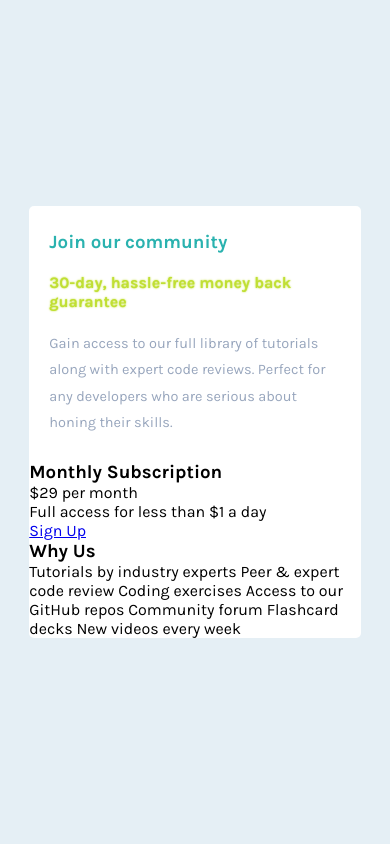
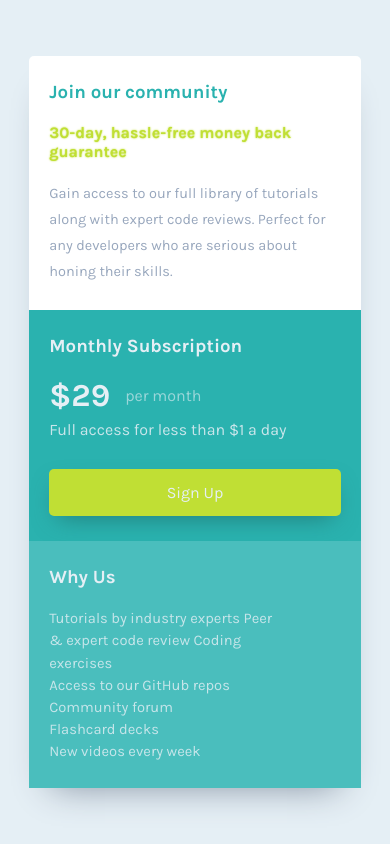
Before and after one commit to AbdielP/single-price-grid, a plain HTML site: page index.html in a window 390 px wide. Drawn offline with Linux system fonts and the light colour scheme.

Commit message:
mobile styles ready

```diff
--- a/css/main.css
+++ b/css/main.css
@@ -4,7 +4,7 @@
     --primary-cyan: hsl(179, 62%, 43%);
     --primary-bright-yellow: hsl(71, 73%, 54%);
     --neutral-light-grey: hsl(204, 43%, 93%);
-    --neutral-grayish-blue: hsl(218, 22%, 67%);
+    --neutral-grayish-blue: hsl(216, 22%, 67%);
     --font-karla: 'Karla', sans-serif;
 }
 
@@ -28,20 +28,64 @@ body {
     display: grid;
     width: 85%;
     border-radius: 5px;
+    /* box-shadow: 0px 5px 35px -22px #98A6BD; */
+    box-shadow: 0px 20px 35px -22px #818D9E;
 }
 
 .section {
     display: flex;
     flex-direction: column;
+    color: var(--neutral-light-grey);
 }
 
 .section__title {
     color: var(--primary-cyan);
-    /* margin-bottom: 20px; */
 }
 
 .section__paragraph {
     margin-top: 20px;
+}
+
+.section__paragraph-opaque {
+    margin-top: 6px;
+    opacity: .85;
+}
+
+.section__paragraph-us {
+    font-size: .92rem;
+    font-weight: normal;
+    line-height: 1.5;
+    padding-right: 3.5rem;
+    opacity: .8;
+}
+
+.section__small {
+    font-size: 1rem;
+    font-weight: 400;
+    margin-left: 15px;
+    opacity: .6;
+}
+
+.section__span {
+    font-size: 1rem;
+}
+
+.section__button {
+    padding: 14px;
+    margin-top: 30px;
+    border-radius: 5px;
+    text-align: center;
+    text-decoration: none;
+    color: var(--neutral-light-grey);
+    background-color: var(--primary-bright-yellow);
+    box-shadow: 0px 10px 25px -9px #217C79;
+
+}
+
+.section--green {
+    background: var(--primary-cyan);
+}.section--green-light {
+    background: #4abebd;
 }
 
 .section--padding {
@@ -59,4 +103,9 @@ body {
     line-height: 1.8;
     font-size: 14.5px;
     /* text-align: justify; */
+}.section__paragraph--enlarge {
+    font-size: 2rem;
+    font-weight: 700;
+    display: flex;
+    align-items: center;
 }
--- a/index.html
+++ b/index.html
@@ -10,30 +10,34 @@
     <link rel="stylesheet" href="css/main.css">
 </head>
 <!-- 375 x 870 -->
+
 <body>
     <main class="main">
         <section class="section section--padding">
             <h3 class="section__title">Join our community</h3>
             <p class="section__paragraph section__paragraph--yellow">30-day, hassle-free money back guarantee</p>
-            <p class="section__paragraph section__paragraph--grey">Gain access to our full library of tutorials along with expert code reviews.
+            <p class="section__paragraph section__paragraph--grey">Gain access to our full library of tutorials along
+                with expert code reviews.
                 Perfect for any developers who are serious about honing their skills.</p>
         </section>
 
-        <section class="section">
+        <section class="section section--padding section--green">
             <h3>Monthly Subscription</h3>
-            <p><span>&dollar;29</span> per month</p>
-            <p>Full access for less than &dollar;1 a day</p>
-            <a role="button" href="#">Sign Up</a>
+            <p class="section__paragraph section__paragraph--enlarge">&dollar;29 <small class="section__small">per
+                    month</small></p>
+            <!-- <p class="section__paragraph"><span class="section__span">&dollar;29</span> per month</p> -->
+            <p class="section__paragraph-opaque">Full access for less than &dollar;1 a day</p>
+            <a class="section__button" role="button" href="#">Sign Up</a>
         </section>
 
-        <section class="section">
+        <section class="section section--padding section--green-light">
             <h3>Why Us</h3>
-            <p>Tutorials by industry experts
+            <p class="section__paragraph section__paragraph-us">Tutorials by industry experts
                 Peer &amp; expert code review
-                Coding exercises
+                Coding exercises <br>
                 Access to our GitHub repos
-                Community forum
-                Flashcard decks
+                Community forum <br>
+                Flashcard decks <br>
                 New videos every week</p>
         </section>
     </main>
```
